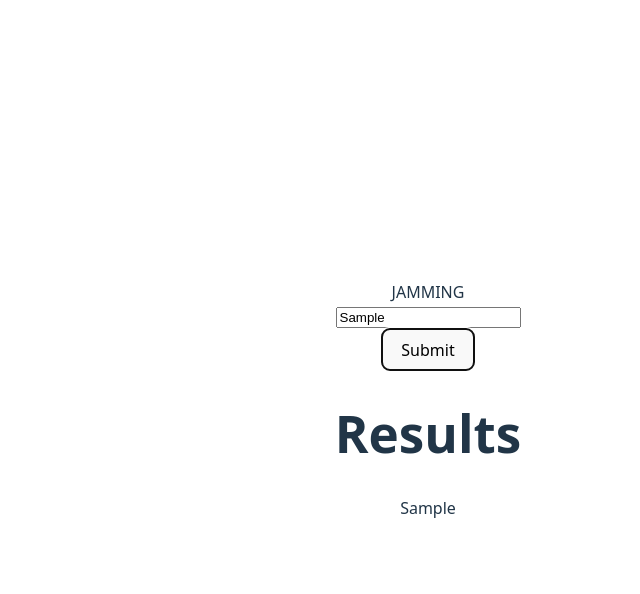
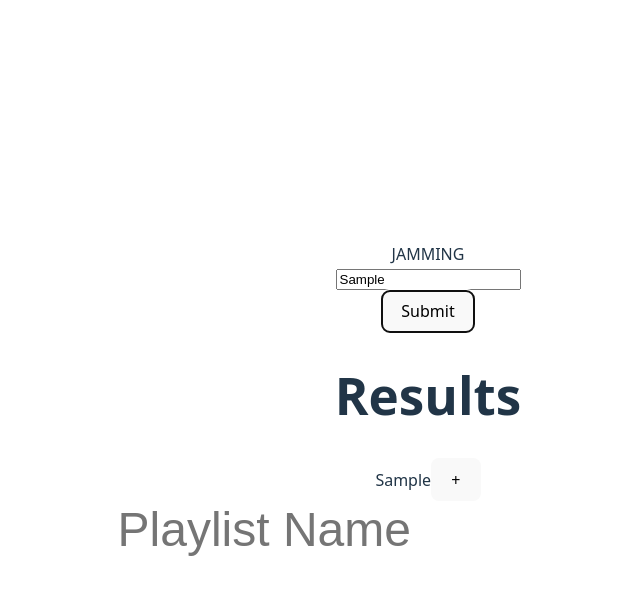
Before and after one commit to anthonypurcella/spotify-react-app, a React (Vite) app: page / in a window 1280 px wide. Both pictures are taken after typing "Sample" into the empty fields and a click on the button "Submit". Shown: the top 594 px of the page, without its empty margins (212-852 px from the left). Built offline with nearby package versions, Linux system fonts and the light colour scheme.

Commit message:
Add song to Playlist Funtionality Added

```diff
--- a/src/App.jsx
+++ b/src/App.jsx
@@ -2,16 +2,28 @@ import { useState } from 'react';
 import './App.css';
 import SearchBar from './components/SearchBar';
 import SearchResults from './components/SearchResults';
+import Playlist from './components/Playlist';
 
 function App() {
 
-  // SearchBar useState and handleSubmit functionality
+  // Take user input in SearchBar and adds to SearchResults
+  //Song search State
   const [songSearch, setSongSearch] = useState('');
+  //Song results State
   const [songResults, setSongResults] = useState([]);
+//Submits what is in SearchBar to SearchResults
   const handleSubmit = (e) => {
     e.preventDefault();
     setSongResults([songSearch]);
   }
+
+  //Track Playlist State
+  const [trackPlaylistArr, setTrackPlaylistArr] = useState([]);
+  //When button is clicked, adds Song Track to Playlist Array
+ function handleSongAdd() {
+  setTrackPlaylistArr([...trackPlaylistArr, songResults]);
+ }
+
 
   return (
     <>
@@ -24,7 +36,10 @@ function App() {
         />
       </div>
       <div>
-        <SearchResults songResults={songResults}/>
+        <SearchResults songResults={songResults} handleSongAdd={handleSongAdd}/>
+      </div>
+      <div>
+        <Playlist trackPlaylistArr={trackPlaylistArr}/>
       </div>
     </>
   );
--- /dev/null
+++ b/src/components/Playlist.jsx
@@ -0,0 +1,29 @@
+import React from 'react';
+
+const playlistNameStyle = {
+    border: "none",
+    background: "transparent",
+    outline: 0,
+    fontSize: 48,
+}
+
+const Playlist = ({trackPlaylistArr}) => {
+    return (
+      <>
+        <div>
+          <input
+            style={playlistNameStyle}
+            id="playlistname"
+            type="text"
+            placeholder="Playlist Name"
+          />
+        </div>
+        <div>
+            {trackPlaylistArr}
+        </div>
+      </>
+    );
+
+}
+
+export default Playlist;
--- a/src/components/SearchBar.jsx
+++ b/src/components/SearchBar.jsx
@@ -6,6 +6,7 @@ const SearchBar = ({ songSearch, setSongSearch, handleSubmit }) => {
       <form onSubmit={handleSubmit}>
         <div>
           <input
+            id="songsearch"
             type="text"
             placeholder="Search for any song!"
             value={songSearch}
--- a/src/components/SearchResults.jsx
+++ b/src/components/SearchResults.jsx
@@ -1,15 +1,23 @@
-import React from 'react';
+import React from "react";
 
-function SearchResults({songResults}) {
 
+const SearchResults = ({ songResults, handleSongAdd}) => {
+
+  if (songResults.length < 1) {
+    return <div></div>;
+  } else {
     return (
       <>
         <div>
           <h1>Results</h1>
+          <div>
             {songResults}
+            <button onClick={handleSongAdd}>+</button>
+          </div>
         </div>
       </>
     );
   }
+};
 
 export default SearchResults;
```
Lines whose indentation alone changed are shown as unchanged.
